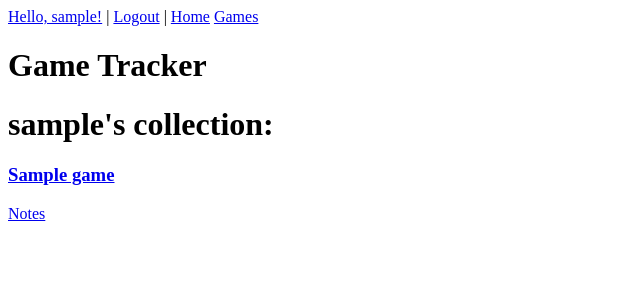
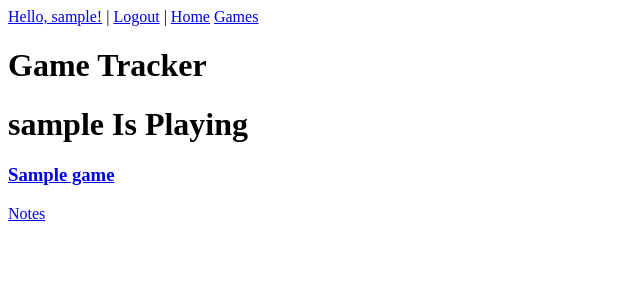
Before and after one commit to CoreyWilson319/game_tracker, a Django app: a page that uses games/templates/profile.html in a window 1280 px wide. Shown: the top 300 px of the page, without its empty margins (0-640 px from the left). Run offline with Django 3.2, Linux system fonts and the light colour scheme; tables that the repository leaves empty hold one stand-in row (values such as "Sample post").

```diff
--- a/games/templates/home.html
+++ b/games/templates/home.html
@@ -1,7 +1,8 @@
 {% extends "base.html" %}
 {% block content %}
 <h1>Home</h1>
-
-
+<h3>About</h3>
+<h6>Enter</h6>
+<!-- Make enter take you to the /games route -->
 
 {% endblock %}
--- a/games/templates/profile.html
+++ b/games/templates/profile.html
@@ -3,7 +3,7 @@
 
 {% block content %}
 
-<h1>{{ username }}'s collection:</h1>
+<h1>{{ username }} Is Playing</h1>
 <!-- <p>{{ user.id }}</p> -->
 
 {% for game in games %}
--- /dev/null
+++ b/games/templates/remove_game.html
@@ -0,0 +1,4 @@
+{% extends "base.html" %}
+{% block content %}
+<h1>{{ game }}</h1>
+{% endblock %}
--- a/games/urls.py
+++ b/games/urls.py
@@ -14,6 +14,7 @@ urlpatterns = [
     path('<int:pk>/update/', views.GameUpdate.as_view(), name='games_update'),
     path('<int:pk>/delete/', views.GameDelete.as_view(), name='games_delete'),
     path('<int:pk>/add/', views.add_to_playing, name = 'add_to_playing'),
+    # path('<int:pk>/remove/', views.remove_from_playing, name = 'remove_from_playing'),
     path('user/<username>/', views.profile, name="profile"),
     path('<int:game_id>/<username>/notes/create/', views.NoteCreate.as_view(), name='note_create'),
     path('<int:game_id>/<username>', views.user_game_details, name="user_game_details"),
--- a/games/views.py
+++ b/games/views.py
@@ -29,7 +29,7 @@ def game_details(request, game_id):
     return render(request, 'games/show.html', {'game': game})
 
 
-def add_to_playing(request, pk):
+def add_to_playing(request, pk, username):
     if request.user.is_authenticated:
         current_user = request.user
         game = Game.objects.get(id=pk)
@@ -39,6 +39,21 @@ def add_to_playing(request, pk):
     username = request.user.username
 
     return render(request, 'profile.html', {'game': game, 'username':username})
+
+# COME BACK TO THIS
+# def remove_from_playing(request, pk, username):
+#     if request.user.is_authenticated:
+#         current_user = request.user
+#         game = Game.objects.get(id=pk)
+#         game.users.filter(current_user.id)
+#         print('FILTERED game user', game.users.filter(current_user.id))
+#         print(game)
+#         # game.users.add(str(current_user.id))
+#         game.save()
+
+#     username = request.user.username
+
+#     return render(request, 'profile.html', {'game': game, 'username':username})
 
 def add_game(request):
     context = {}
```
